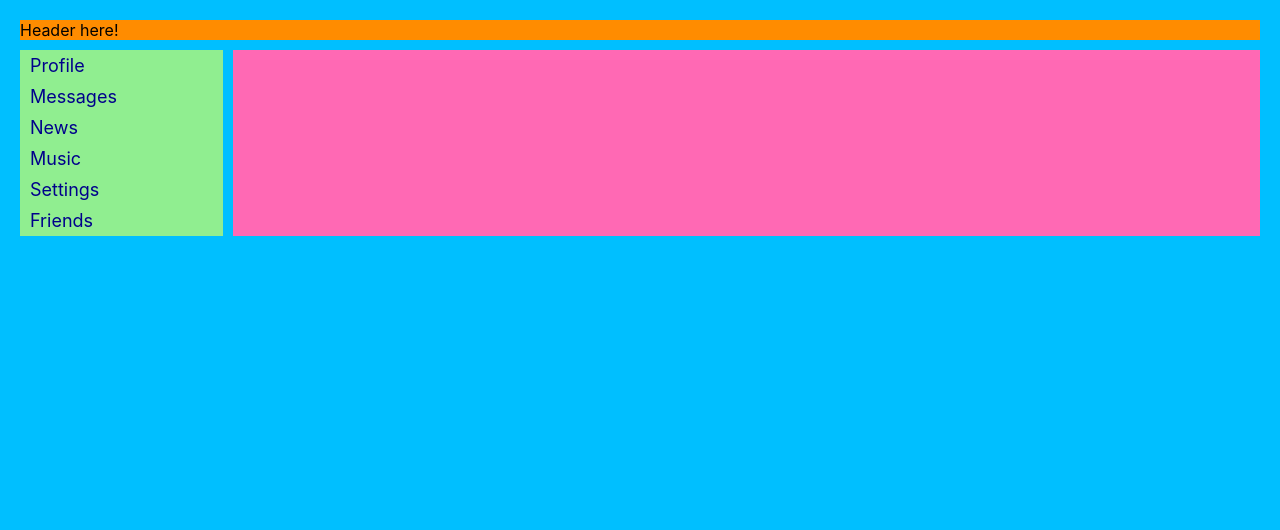
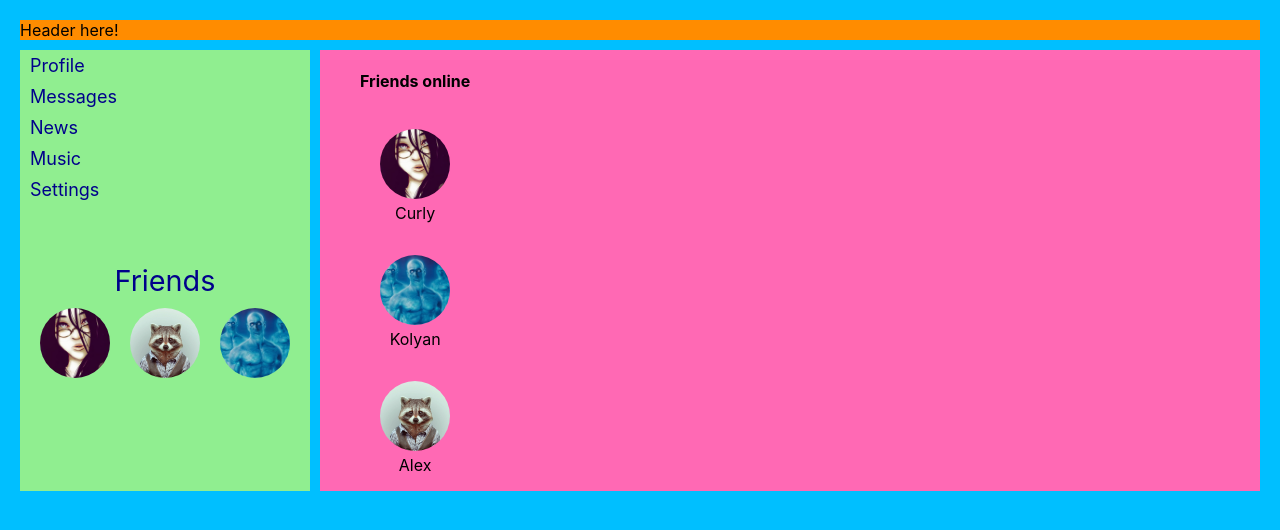
Before and after one commit to weltkind6/SC, a React (Create React App) app: page /friends in a window 1280 px wide. Shown: the top 530 px of the page. Built offline with nearby package versions, Linux system fonts and the light colour scheme.

Commit message:
add friends block

```diff
--- a/src/App.js
+++ b/src/App.js
@@ -4,6 +4,7 @@ import Header from "./Components/Header/Header";
 import Sidebar from "./Components/Siderbar/Sidebar";
 import Profile from "./Components/Profile/Profile";
 import Dialogs from "./Components/Dialogs/Dialogs";
+import Friends from "./Components/Friends/Friends";
 
 
 const App = (props) => {
@@ -15,6 +16,7 @@ const App = (props) => {
                 <div className='main-wrapper'>
                     <Route path='/profile' render={() => <Profile state={props.appState.profilePage}/>}/>
                     <Route path='/messages' render={() => <Dialogs state={props.appState.messagePage}/>} />
+                    <Route path='/friends' render={() => <Friends state={props.appState}/>} />
                 </div>
             </div>
         </BrowserRouter>
--- a/src/Components/Dialogs/Dialogs.module.css
+++ b/src/Components/Dialogs/Dialogs.module.css
@@ -9,7 +9,6 @@
     flex-direction: column;
 }
 
-
 .ava {
     width: 70px;
     height: 70px;
--- a/src/Components/Friends/Friends.js
+++ b/src/Components/Friends/Friends.js
@@ -1,12 +1,25 @@
 import React from 'react'
 import classes from './Friends.module.css'
 
-const Friends = () => {
+const Friends = (props) => {
+
+    let friendsMassive = props.state.friendz.map(f => <FriendsItem friend={f.name} ava={f.ava}/>)
+
     return (
-        <div>
-
+        <div className={classes.friends_wrapper}>
+            <div>
+                <h4>Friends online</h4>
+                <div>{friendsMassive}</div>
+            </div>
         </div>
     )
 }
 
+const FriendsItem = (props) => {
+    return <div className={classes.wrapper}>
+        <div>{props.ava}</div>
+        <div className={classes.friend_name}>{props.friend}</div>
+    </div>
+}
+
 export default Friends
--- a/src/Components/Friends/Friends.module.css
+++ b/src/Components/Friends/Friends.module.css
@@ -0,0 +1,10 @@
+.friends_wrapper {
+    display: flex;
+    margin-left: 40px;
+}
+.wrapper {
+    display: flex;
+    flex-direction: column;
+    align-items: center;
+    padding: 1em;
+}
--- a/src/Components/Siderbar/Sidebar.js
+++ b/src/Components/Siderbar/Sidebar.js
@@ -1,16 +1,31 @@
 import React from 'react'
 import classes from './Sidebar.module.css'
 import {NavLink} from "react-router-dom";
+import ava5 from "../../img/chika.jpg";
+import ava4 from '../../img/enot.jpg'
+import ava3 from '../../img/blue.jpg'
 
-const Sidebar = () => {
+const Sidebar = (props) => {
     return (
         <div className={classes.sidebar}>
-           <div className={classes.side_item}><NavLink to='/profile' className={classes.nav_item}>Profile</NavLink></div>
-           <div className={classes.side_item}><NavLink to='/messages' className={classes.nav_item}>Messages</NavLink></div>
-           <div className={classes.side_item}><NavLink to='/news' className={classes.nav_item}>News</NavLink></div>
-           <div className={classes.side_item}><NavLink to='/music' className={classes.nav_item}>Music</NavLink></div>
-           <div className={classes.side_item}><NavLink to='/settings' className={classes.nav_item}>Settings</NavLink></div>
-            <div className={classes.side_item}><NavLink to='/friends' className={classes.nav_item}>Friends</NavLink></div>
+            <div className={classes.side_item}><NavLink to='/profile' className={classes.nav_item}>Profile</NavLink>
+            </div>
+            <div className={classes.side_item}><NavLink to='/messages' className={classes.nav_item}>Messages</NavLink>
+            </div>
+            <div className={classes.side_item}><NavLink to='/news' className={classes.nav_item}>News</NavLink></div>
+            <div className={classes.side_item}><NavLink to='/music' className={classes.nav_item}>Music</NavLink></div>
+            <div className={classes.side_item}><NavLink to='/settings' className={classes.nav_item}>Settings</NavLink>
+            </div>
+            <div className={`${classes.side_item} ${classes.friends_block}`}><NavLink to='/friends'
+                                                                                      className={`${classes.nav_item} ${classes.friends_item}`}>
+                <div className={classes.nav_title}>Friends</div>
+                <div className={classes.friends_container}>
+                    <div><img src={ava5} alt="avatar" className={classes.ava}/></div>
+                    <div><img src={ava4} alt="avatar" className={classes.ava}/></div>
+                    <div><img src={ava3} alt="avatar" className={classes.ava}/></div>
+                </div>
+            </NavLink>
+            </div>
         </div>
     )
 }
--- a/src/Components/Siderbar/Sidebar.module.css
+++ b/src/Components/Siderbar/Sidebar.module.css
@@ -13,3 +13,25 @@
     padding: 5px;
     color: darkblue;
 }
+.friends_block {
+    margin-top: 3em;
+    display: flex;
+    justify-content: center;
+}
+.friends_item {
+    font-size: 1.8rem;
+}
+.ava {
+    width: 70px;
+    border-radius: 50%;
+}
+.friends_container {
+    display: flex;
+    justify-content: space-between;
+}
+.nav_title {
+    text-align: center;
+}
+.friends_container div {
+    padding: 10px;
+}
--- a/src/Redux/state.js
+++ b/src/Redux/state.js
@@ -17,11 +17,11 @@ let state = {
     },
     messagePage: {
         messages: [
-                {id: 1, message: 'Hello guys! How its going?'},
-                {id: 2, message: 'Hi! I am Ok.'},
-                {id: 3, message: 'I want more money!'},
-                {id: 4, message: 'I would rather to stay home\''},
-                {id: 5, message: 'I am fine..'},
+            {id: 1, message: 'Hello guys! How its going?'},
+            {id: 2, message: 'Hi! I am Ok.'},
+            {id: 3, message: 'I want more money!'},
+            {id: 4, message: 'I would rather to stay home\''},
+            {id: 5, message: 'I am fine..'},
         ],
         dialogsData: [
             {id: 1, name: 'Ilay', img: <img src={ava1} alt="avatar" className={classes.ava}/>},
@@ -30,7 +30,12 @@ let state = {
             {id: 4, name: 'Ivych', img: <img src={ava4} alt="avatar" className={classes.ava}/>},
             {id: 5, name: 'Toryn', img: <img src={ava5} alt="avatar" className={classes.ava}/>},
         ]
-    }
+    },
+    friendz: [
+        {id: 1, name: 'Curly', ava: <img src={ava5} alt="avatar" className={classes.ava}/>},
+        {id: 1, name: 'Kolyan', ava: <img src={ava3} alt="avatar" className={classes.ava}/>},
+        {id: 1, name: 'Alex', ava: <img src={ava4} alt="avatar" className={classes.ava}/>},
+    ]
 }
 // Это типа JSON формат получается
 
```
